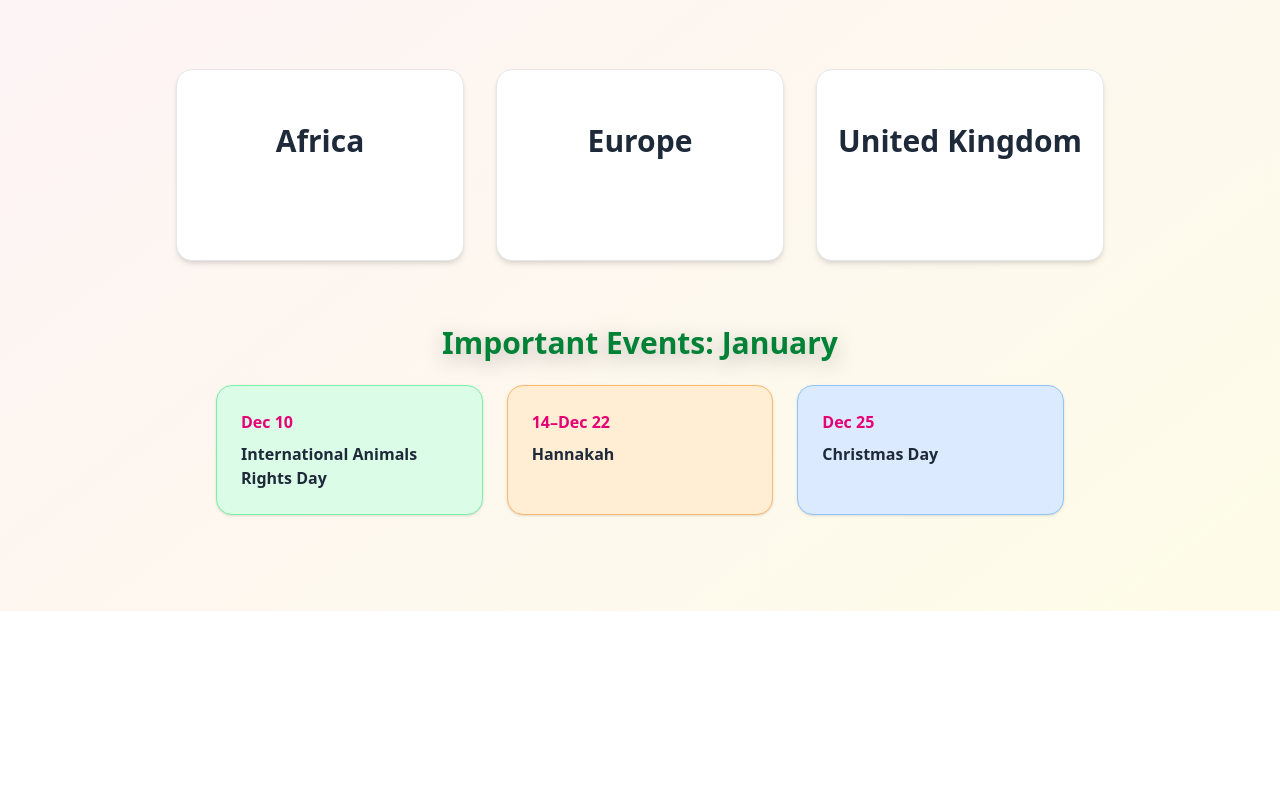
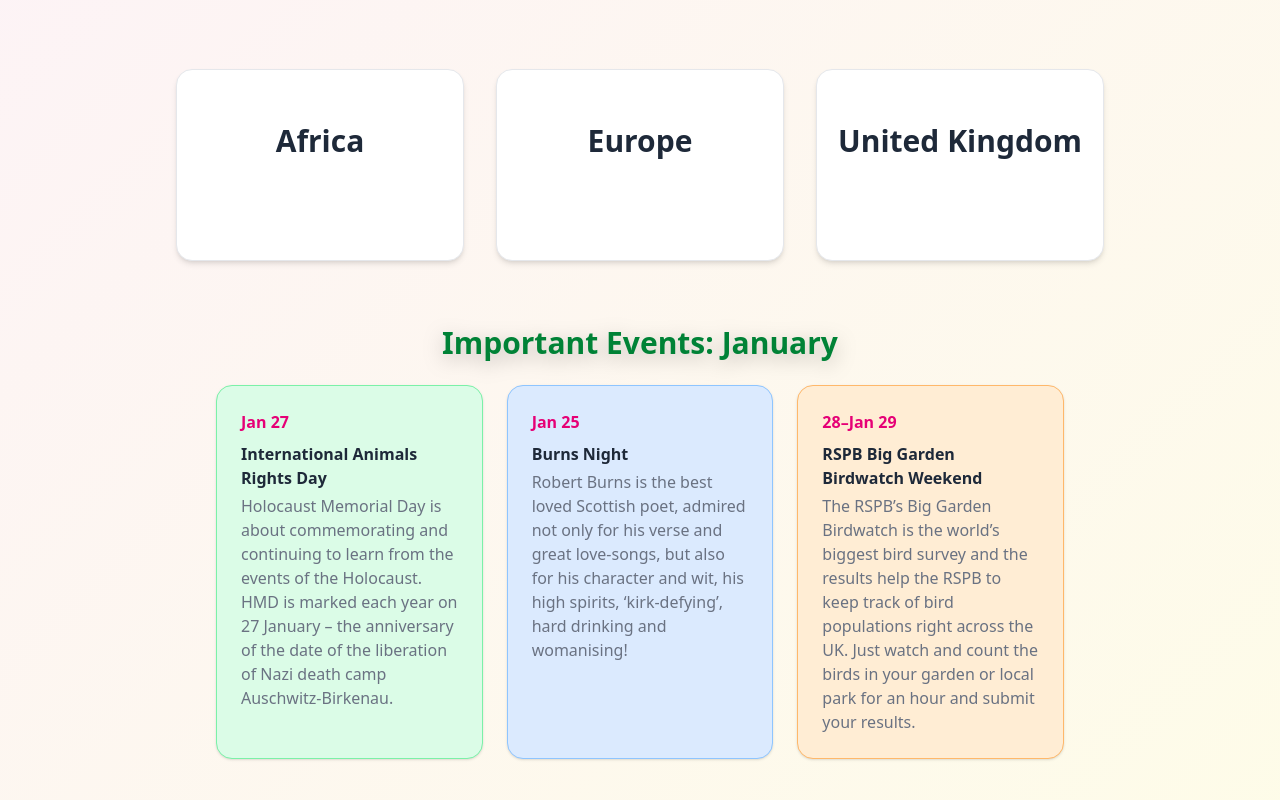
Before and after one commit to jimbobding/fable-culture, a Next.js app: page / in a window 1280 px wide. Shown: the part 368-1168 px from the top of the page. Before the commit the page ends 979 px from the top, so only its background shows below. Built offline with nearby package versions, Linux system fonts and the light colour scheme.

Commit message:
changed the fact section to question

```diff
--- a/src/app/africa/[region]/FactsSection.tsx
+++ b/src/app/africa/[region]/FactsSection.tsx
@@ -20,7 +20,7 @@ export default function FactsSection({ regionKey, continent }: Props) {
       const q = query(
         collection(db, "regionFacts"),
         where("regionKey", "==", regionKey),
-        where("continent", "==", continent)
+        where("continent", "==", continent),
       );
       const snapshot = await getDocs(q);
       setAddedFacts(snapshot.docs.map((doc) => doc.data().fact as string));
@@ -47,8 +47,8 @@ export default function FactsSection({ regionKey, continent }: Props) {
       query(
         collection(db, "regionFacts"),
         where("regionKey", "==", regionKey),
-        where("continent", "==", continent)
-      )
+        where("continent", "==", continent),
+      ),
     );
     setAddedFacts(snapshot.docs.map((doc) => doc.data().fact as string));
   };
--- a/src/app/british-values/values/[valueKey]/page.tsx
+++ b/src/app/british-values/values/[valueKey]/page.tsx
@@ -1,4 +1,3 @@
-// src/app/british-values/[valueKey]/page.tsx
 import { notFound } from "next/navigation";
 import { britishValues, BritishValueKey } from "@/data/britishValues";
 import FactsSection from "@/components/FactsSection";
@@ -25,27 +24,28 @@ export default async function BritishValuePage({ params }: Props) {
       </div>
 
       <div className="max-w-4xl mx-auto p-8">
+        {/* Description */}
         <p className="text-lg mb-6">{value.description}</p>
 
-        {/* Examples */}
+        {/* Question */}
         <section className="bg-white rounded-xl shadow p-6 mb-10">
-          <h2 className="text-2xl font-semibold mb-4">Examples</h2>
-          <ul className="list-disc list-inside space-y-2">
-            {value.examples.map((example) => (
-              <li key={example}>{example}</li>
-            ))}
-          </ul>
+          <h2 className="text-2xl font-semibold mb-4">Question</h2>
+          <p className="text-gray-800">
+            {Array.isArray(value.question) ? value.question[0] : value.question}
+          </p>
         </section>
 
-        {/* Firebase Facts */}
-        <FactsSection continent="british-values" regionKey={valueKey} />
+        {/* Answers (Firebase-powered) */}
+        <FactsSection
+          continent="british-values"
+          regionKey={valueKey}
+          sectionHeading="Answers"
+          inputHeading="Type your answer"
+          placeholder="Write your answer here"
+        />
+      </div>
 
-        {/* Game Placeholder */}
-        {/* <section className="mt-10 p-6 border-2 border-dashed rounded-xl text-center">
-          <p className="text-gray-500">🎮 Interactive activity coming soon</p>
-        </section> */}
-      </div>
-      {/* Themed Back Link */}
+      {/* Back Link */}
       <div className="mt-8 text-center">
         <Link
           href="/british-values/values"
--- a/src/app/page.tsx
+++ b/src/app/page.tsx
@@ -27,22 +27,25 @@ const continents = [
 // ✅ Events — support single or multi-day events
 const upcomingEvents = [
   {
-    start: "2025-12-10",
-    end: "2025-12-10",
+    start: "2026-01-27",
+    end: "2026-01-27",
     title: "International Animals Rights Day",
     color: "bg-green-100 border-green-300",
+    text: "Holocaust Memorial Day is about commemorating and continuing to learn from the events of the Holocaust. HMD is marked each year on 27 January – the anniversary of the date of the liberation of Nazi death camp Auschwitz-Birkenau.",
   },
   {
-    start: "2025-12-14",
-    end: "2025-12-22",
-    title: "Hannakah",
-    color: "bg-orange-100 border-orange-300",
+    start: "2026-01-25",
+    end: "2026-01-25",
+    title: "Burns Night",
+    color: "bg-blue-100 border-blue-300",
+    text: "Robert Burns is the best loved Scottish poet, admired not only for his verse and great love-songs, but also for his character and wit, his high spirits, ‘kirk-defying’, hard drinking and womanising!",
   },
   {
-    start: "2025-12-25",
-    end: "2025-12-25",
-    title: "Christmas Day",
-    color: "bg-blue-100 border-blue-300",
+    start: "2026-01-28",
+    end: "2026-01-29",
+    title: "RSPB Big Garden Birdwatch Weekend",
+    color: "bg-orange-100 border-orange-300",
+    text: "The RSPB’s Big Garden Birdwatch is the world’s biggest bird survey and the results help the RSPB to keep track of bird populations right across the UK. Just watch and count the birds in your garden or local park for an hour and submit your results.",
   },
 ];
 
@@ -125,6 +128,7 @@ export default function LandingPage() {
                 {formatDateRange(event.start, event.end)}
               </p>
               <h3 className="mt-2 font-bold text-gray-800">{event.title}</h3>
+              {event.text && <p className="text-gray-500 mt-1">{event.text}</p>}
             </div>
           ))}
         </div>
--- a/src/components/FactsSection.tsx
+++ b/src/components/FactsSection.tsx
@@ -5,24 +5,37 @@ import { db } from "@/firebaseConfig";
 import { collection, addDoc, getDocs, query, where } from "firebase/firestore";
 
 type Props = {
-  continent: string; // "africa" | "europe" | "uk"
-  regionKey: string; // region OR country key
+  continent: string;
+  regionKey: string;
+
+  // NEW – makes it reusable
+  sectionHeading?: string;
+  inputHeading?: string;
+  placeholder?: string;
+  staticItems?: string[];
 };
 
-export default function FactsSection({ continent, regionKey }: Props) {
+export default function FactsSection({
+  continent,
+  regionKey,
+  sectionHeading = "Things We’ve Learned",
+  inputHeading = "Add a new fact",
+  placeholder = "Check your source before submitting",
+  staticItems = [],
+}: Props) {
   const [facts, setFacts] = useState<string[]>([]);
   const [newFact, setNewFact] = useState("");
   const [isPending, setIsPending] = useState(false);
   const inputRef = useRef<HTMLInputElement>(null);
 
-  // ✅ Fetch approved facts only
+  // Fetch approved facts from Firebase
   useEffect(() => {
     const fetchFacts = async () => {
       const q = query(
         collection(db, "regionFacts"),
         where("continent", "==", continent),
         where("regionKey", "==", regionKey),
-        where("status", "==", "approved")
+        where("status", "==", "approved"),
       );
 
       const snapshot = await getDocs(q);
@@ -32,7 +45,7 @@ export default function FactsSection({ continent, regionKey }: Props) {
     fetchFacts();
   }, [continent, regionKey]);
 
-  // ✅ Add pending fact
+  // Add pending submission
   const handleAddFact = async () => {
     const trimmed = newFact.trim();
     if (!trimmed) return;
@@ -51,36 +64,40 @@ export default function FactsSection({ continent, regionKey }: Props) {
     inputRef.current?.focus();
   };
 
+  // Combine static + firebase items
+  const allItems = [...staticItems, ...facts];
+
   return (
     <section className="mt-12">
-      {facts.length > 0 && (
+      {allItems.length > 0 && (
         <>
           <h3 className="text-2xl font-bold mb-6 text-center">
-            Things We’ve Learned
+            {sectionHeading}
           </h3>
 
           <div className="grid gap-6 sm:grid-cols-2">
-            {facts.map((fact, i) => (
+            {allItems.map((item, i) => (
               <div
                 key={i}
                 className="rounded-xl bg-white/80 p-4 shadow hover:shadow-md transition"
               >
-                <p className="text-gray-800 text-sm font-medium">{fact}</p>
+                <p className="text-gray-800 text-sm font-medium">{item}</p>
               </div>
             ))}
           </div>
         </>
       )}
 
+      {/* Input card */}
       <div className="mt-8 rounded-2xl bg-white/80 p-4 shadow">
-        <label className="block text-sm font-medium mb-2">Add a new fact</label>
+        <label className="block text-sm font-medium mb-2">{inputHeading}</label>
 
         <input
           ref={inputRef}
           type="text"
           value={newFact}
           onChange={(e) => setNewFact(e.target.value)}
-          placeholder="Check your source before submitting"
+          placeholder={placeholder}
           className="w-full rounded-lg border px-3 py-2 mb-2"
         />
 
@@ -88,12 +105,12 @@ export default function FactsSection({ continent, regionKey }: Props) {
           onClick={handleAddFact}
           className="bg-blue-600 text-white px-4 py-2 rounded hover:bg-blue-700"
         >
-          Add Fact
+          Add
         </button>
 
         {isPending && (
           <p className="mt-2 text-sm text-yellow-700">
-            Your fact is pending approval.
+            Your submission is pending approval.
           </p>
         )}
       </div>
--- a/src/data/britishValues.ts
+++ b/src/data/britishValues.ts
@@ -15,7 +15,7 @@ export const britishValues: Record<
       primary: string;
       accent: string;
     };
-    examples: string[];
+    question: string | string[];
   }
 > = {
   democracy: {
@@ -27,7 +27,7 @@ export const britishValues: Record<
       primary: "#1D4ED8", // blue
       accent: "#93C5FD",
     },
-    examples: ["Voting in elections", "Classroom votes", "Student councils"],
+    question: ["What would you do if you were prime minister for the day?"],
   },
 
   "rule-of-law": {
@@ -39,11 +39,7 @@ export const britishValues: Record<
       primary: "#065F46", // green
       accent: "#6EE7B7",
     },
-    examples: [
-      "School rules",
-      "Laws that protect people",
-      "Consequences for breaking rules",
-    ],
+    question: ["Why do we need rules?"],
   },
 
   "individual-liberty": {
@@ -55,11 +51,7 @@ export const britishValues: Record<
       primary: "#7C2D12", // warm orange
       accent: "#FDBA74",
     },
-    examples: [
-      "Choosing hobbies",
-      "Expressing opinions respectfully",
-      "Personal beliefs",
-    ],
+    question: ["What does freedom mean to you?"],
   },
 
   "mutual-respect": {
@@ -71,11 +63,7 @@ export const britishValues: Record<
       primary: "#6B21A8", // purple
       accent: "#D8B4FE",
     },
-    examples: [
-      "Respecting cultures",
-      "Listening to others",
-      "Challenging discrimination",
-    ],
+    question: ["How can we show respect to others?"],
   },
   "tolerance-of-faiths": {
     title: "Tolerance of Different Faiths and Beliefs",
@@ -86,10 +74,6 @@ export const britishValues: Record<
       primary: "#92400E", // amber
       accent: "#FCD34D",
     },
-    examples: [
-      "Learning about different religions",
-      "Respecting cultural traditions",
-      "Challenging stereotypes",
-    ],
+    question: ["What can we learn from different beliefs?"],
   },
 };
```
